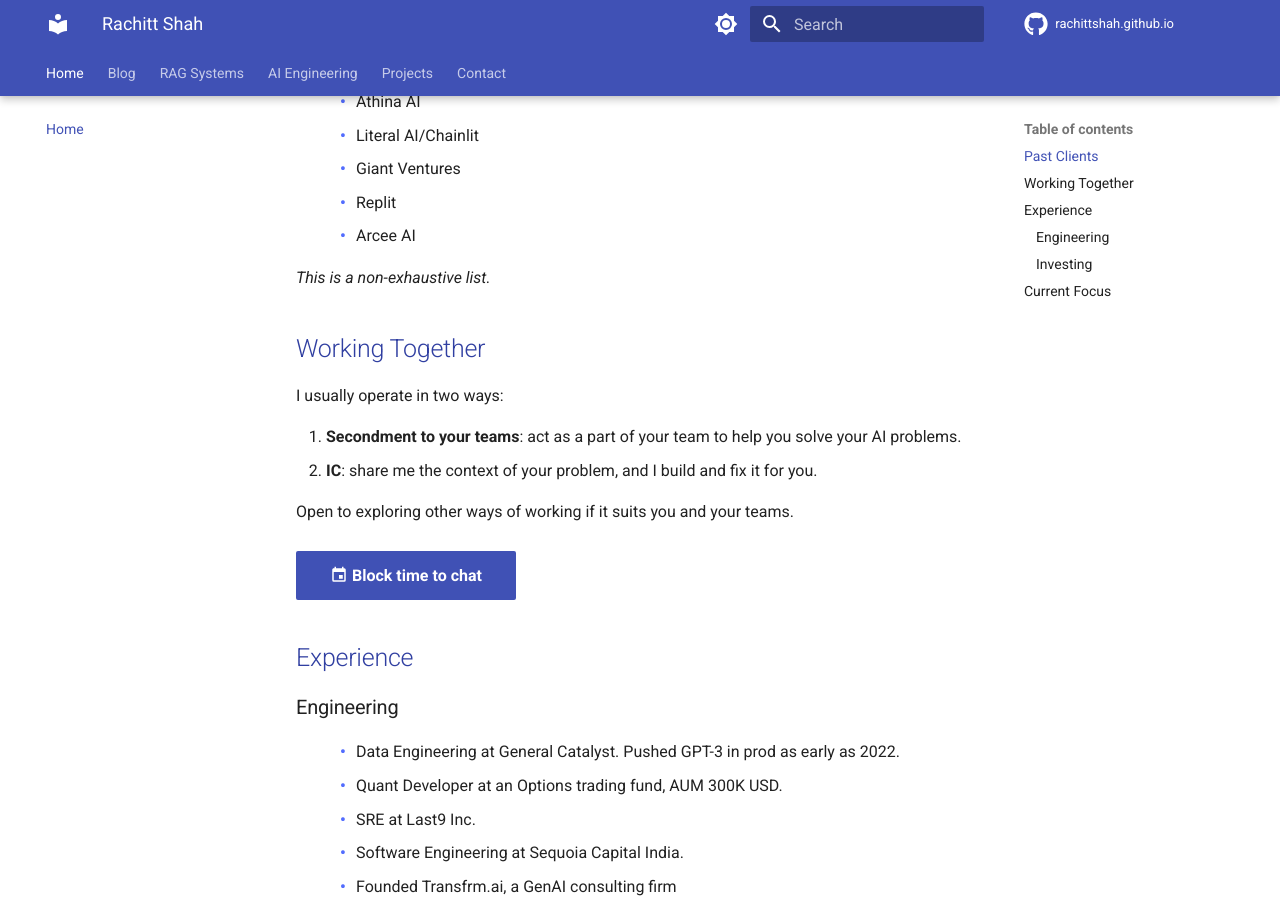
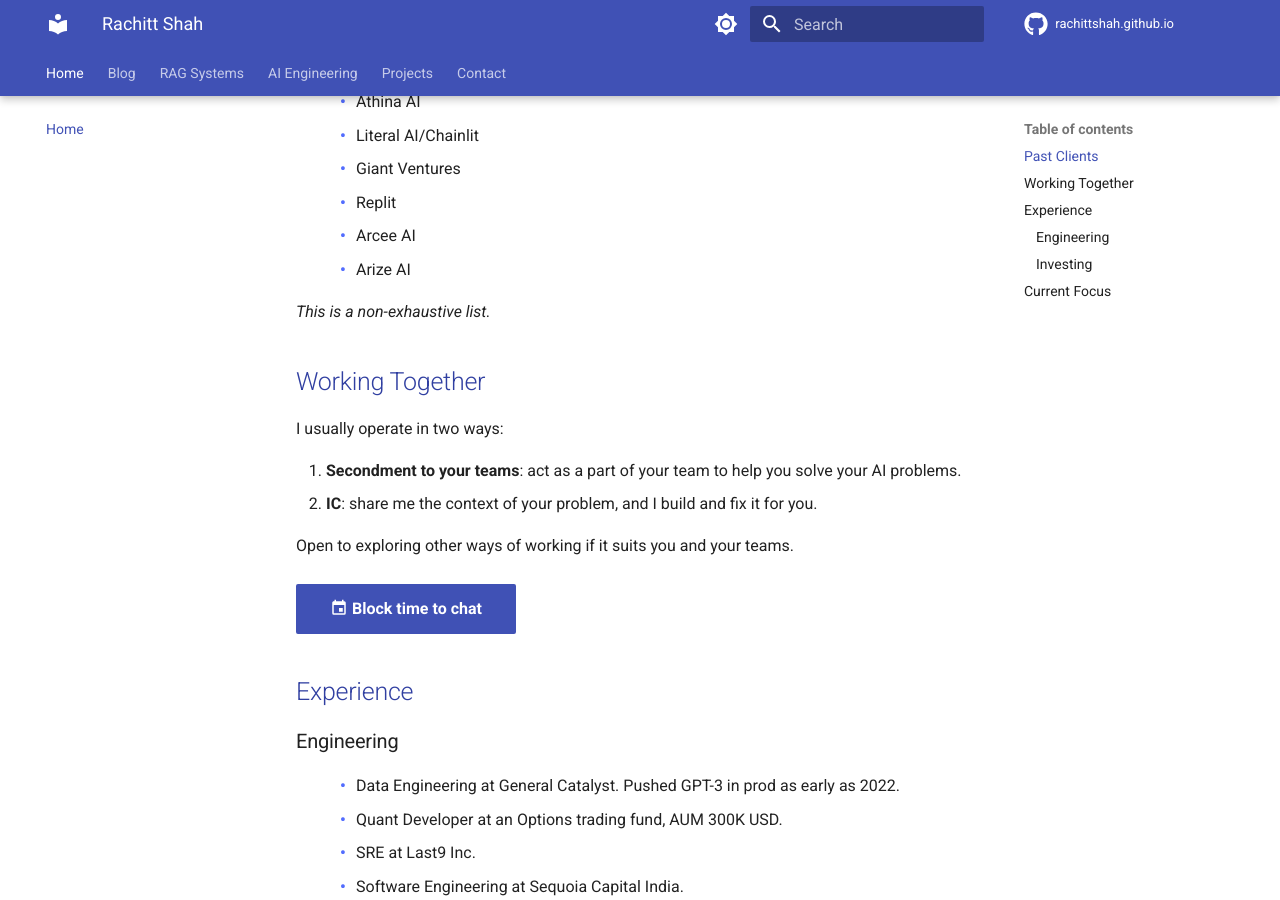
Before and after one commit to rachittshah/rachittshah.github.io, an MkDocs documentation site: the page built from docs/index.md, in a window 1280 px wide and 900 px high, scrolled down 591 px. Built offline with MkDocs 1.6.1 and Material for MkDocs 9.7.7, drawn with Linux system fonts in a browser that asks for light colours; comment, search, counter and statistics services are not loaded.

Commit message:
Update index.md

```diff
--- a/docs/index.md
+++ b/docs/index.md
@@ -24,6 +24,7 @@
 - Giant Ventures
 - Replit
 - Arcee AI
+- Arize AI
 
 *This is a non-exhaustive list.*
 
```
